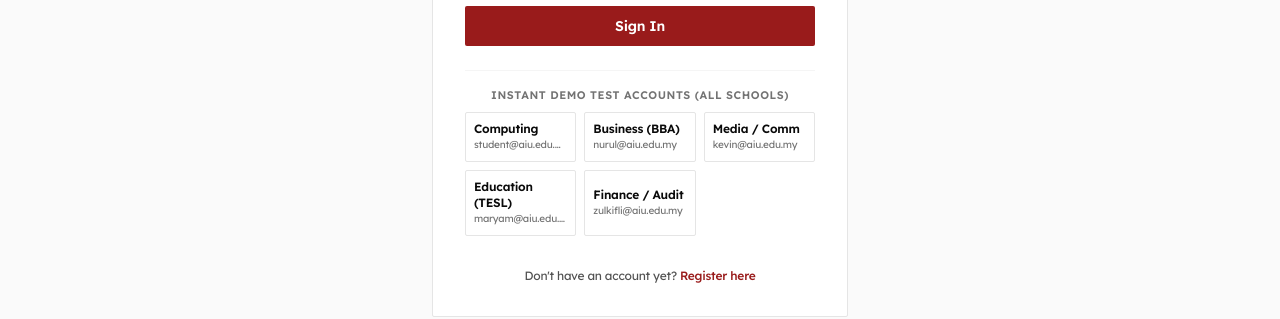
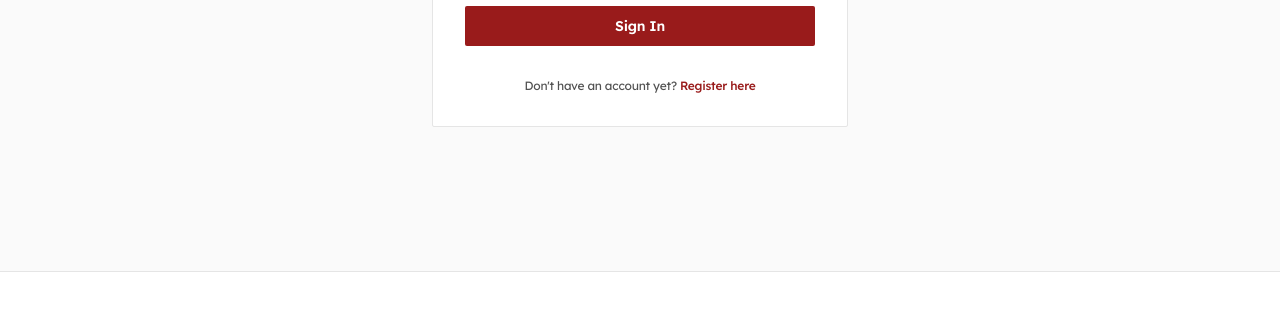
Before and after one commit to Mahiamk/InternScope, a React (Vite) app in the folder frontend/: page /login in a window 1280 px wide. Shown: the part 436-755 px from the top of the page. Built offline with nearby package versions, Linux system fonts and the light colour scheme; no server answers.

Commit message:
refactor: comment out quick demo login section in LoginPage component

```diff
--- a/frontend/src/pages/LoginPage.tsx
+++ b/frontend/src/pages/LoginPage.tsx
@@ -96,7 +96,7 @@ export const LoginPage: React.FC = () => {
         </form>
 
         {/* Quick Demo Logins for Instant Testing */}
-        <div className="pt-4 border-t border-[#f5f5f5] space-y-2">
+        {/* <div className="pt-4 border-t border-[#f5f5f5] space-y-2">
           <span className="text-[11px] font-semibold text-[#737373] uppercase tracking-wider block text-center">
             Instant Demo Test Accounts (All Schools)
           </span>
@@ -143,7 +143,7 @@ export const LoginPage: React.FC = () => {
             </button>
 
           </div>
-        </div>
+        </div> */}
 
         <div className="text-center text-xs text-[#525252] pt-2">
           Don't have an account yet?{' '}
```
